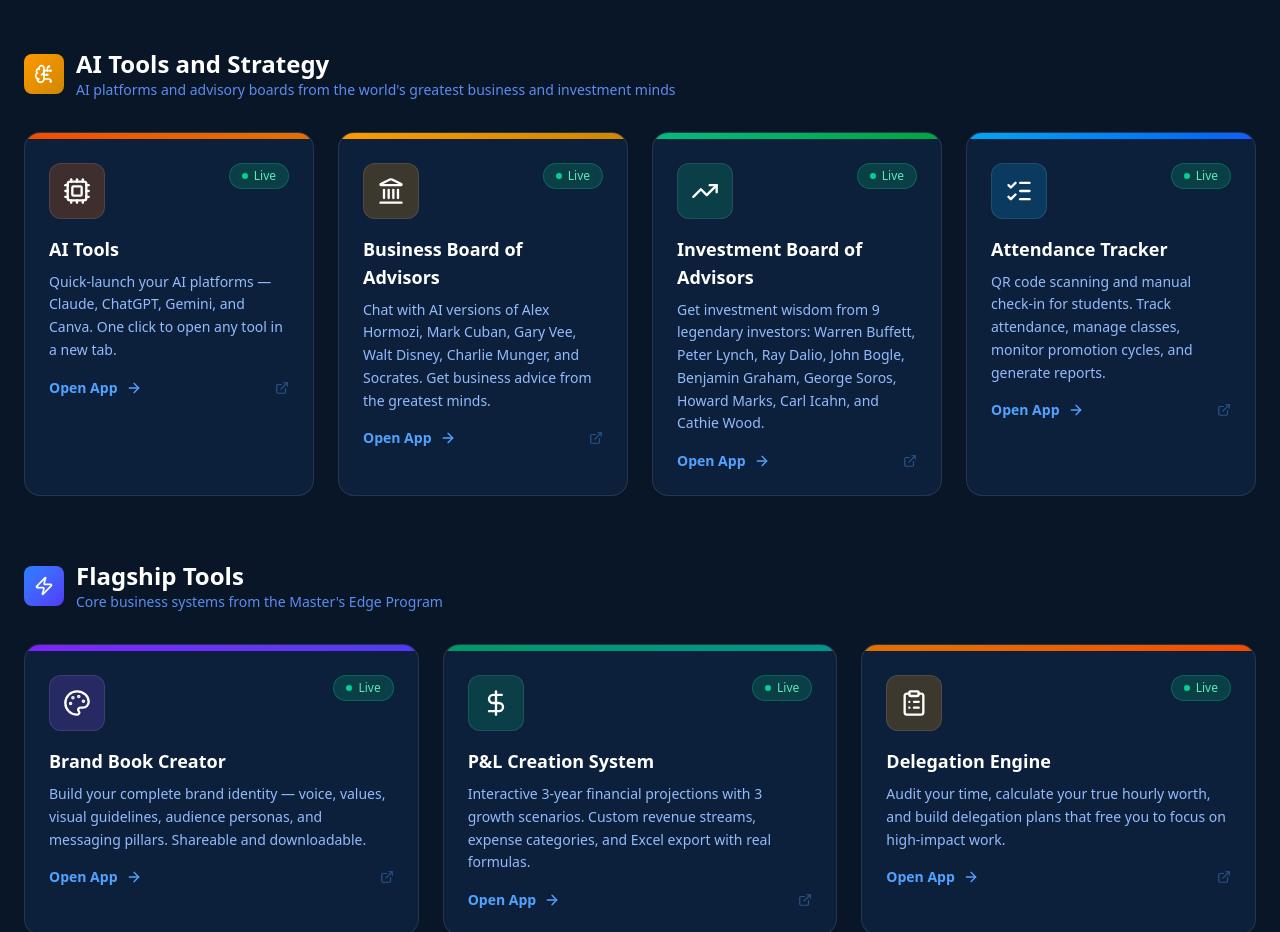
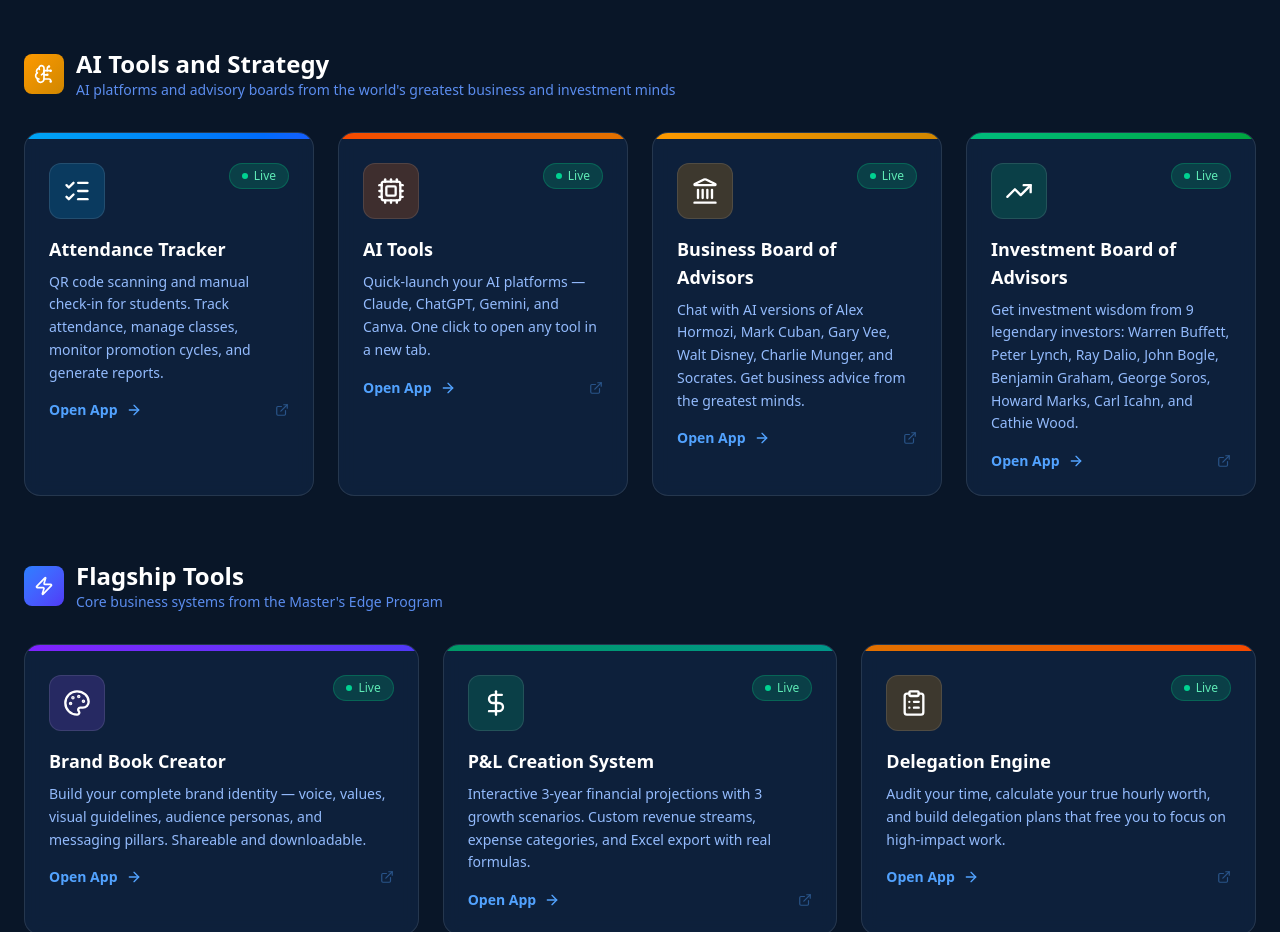
Before and after one commit to BrettLechtenbrerg/Masters-Edge-Portal, a Next.js app: page / in a window 1280 px wide. Shown: the part 1380-2312 px from the top of the page. Built offline with nearby package versions, Linux system fonts and the light colour scheme.

Commit message:
Reorder AI Tools and Strategy: Attendance Tracker first

```diff
--- a/src/app/page.tsx
+++ b/src/app/page.tsx
@@ -244,6 +244,17 @@
   },
   // AI Tools and Strategy
   {
+    name: "Attendance Tracker",
+    description:
+      "QR code scanning and manual check-in for students. Track attendance, manage classes, monitor promotion cycles, and generate reports.",
+    icon: ListChecks,
+    url: "https://pmma-ultimate-attendance-tracker.vercel.app",
+    gradient: "from-sky-500 to-blue-600",
+    iconBg: "bg-sky-500/20",
+    status: "live",
+    tier: "advisor",
+  },
+  {
     name: "AI Tools",
     description:
       "Quick-launch your AI platforms — Claude, ChatGPT, Gemini, and Canva. One click to open any tool in a new tab.",
@@ -273,17 +284,6 @@
     url: "https://investment-board-web.vercel.app",
     gradient: "from-emerald-500 to-green-600",
     iconBg: "bg-emerald-500/20",
-    status: "live",
-    tier: "advisor",
-  },
-  {
-    name: "Attendance Tracker",
-    description:
-      "QR code scanning and manual check-in for students. Track attendance, manage classes, monitor promotion cycles, and generate reports.",
-    icon: ListChecks,
-    url: "https://pmma-ultimate-attendance-tracker.vercel.app",
-    gradient: "from-sky-500 to-blue-600",
-    iconBg: "bg-sky-500/20",
     status: "live",
     tier: "advisor",
   },
```
